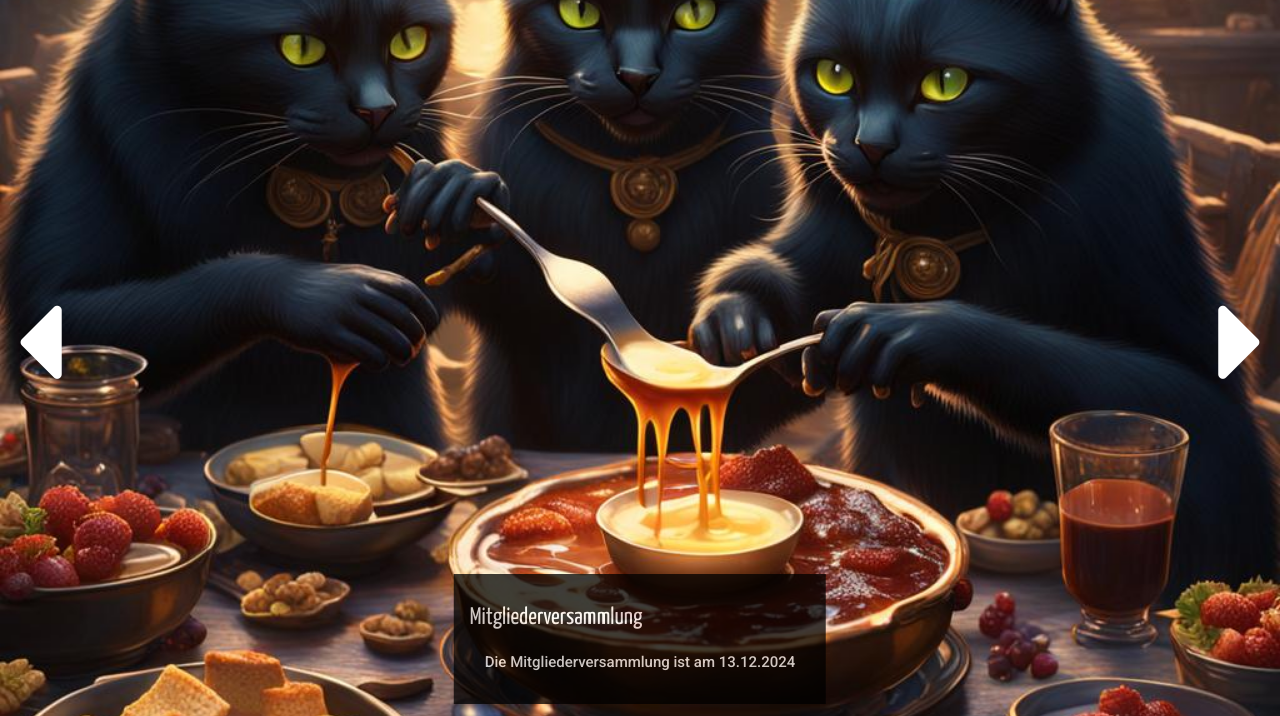
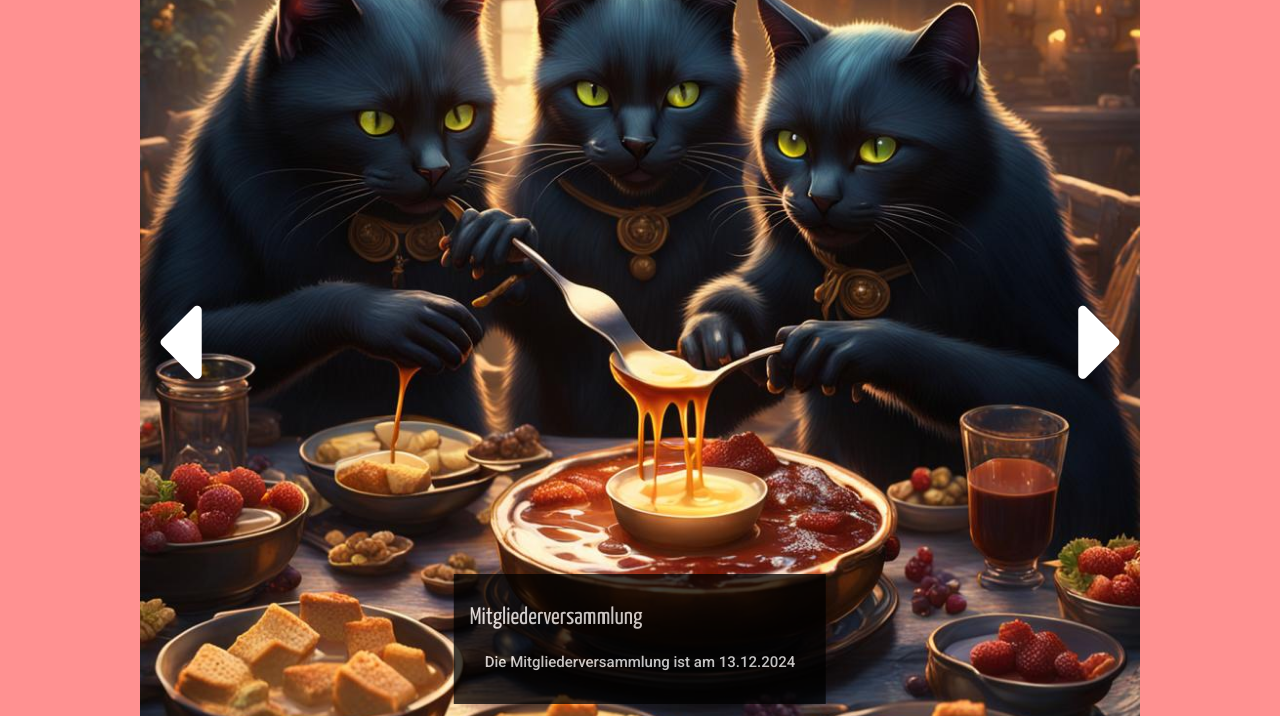
Before and after one commit to jabbuthefat/v-bern, a plain HTML site: page index.html in a window 1280 px wide. Shown: the part 96-812 px from the top of the page. Drawn offline with nearby package versions, Linux system fonts and the light colour scheme.

Commit message:
limited hero to 1000px

```diff
--- a/css/main.css
+++ b/css/main.css
@@ -335,7 +335,7 @@ Slider
 
 #heroSlider {
 
-    max-width: 100vw;
+    max-width: 1000px;
     height: 90vh;
 }
 
```
